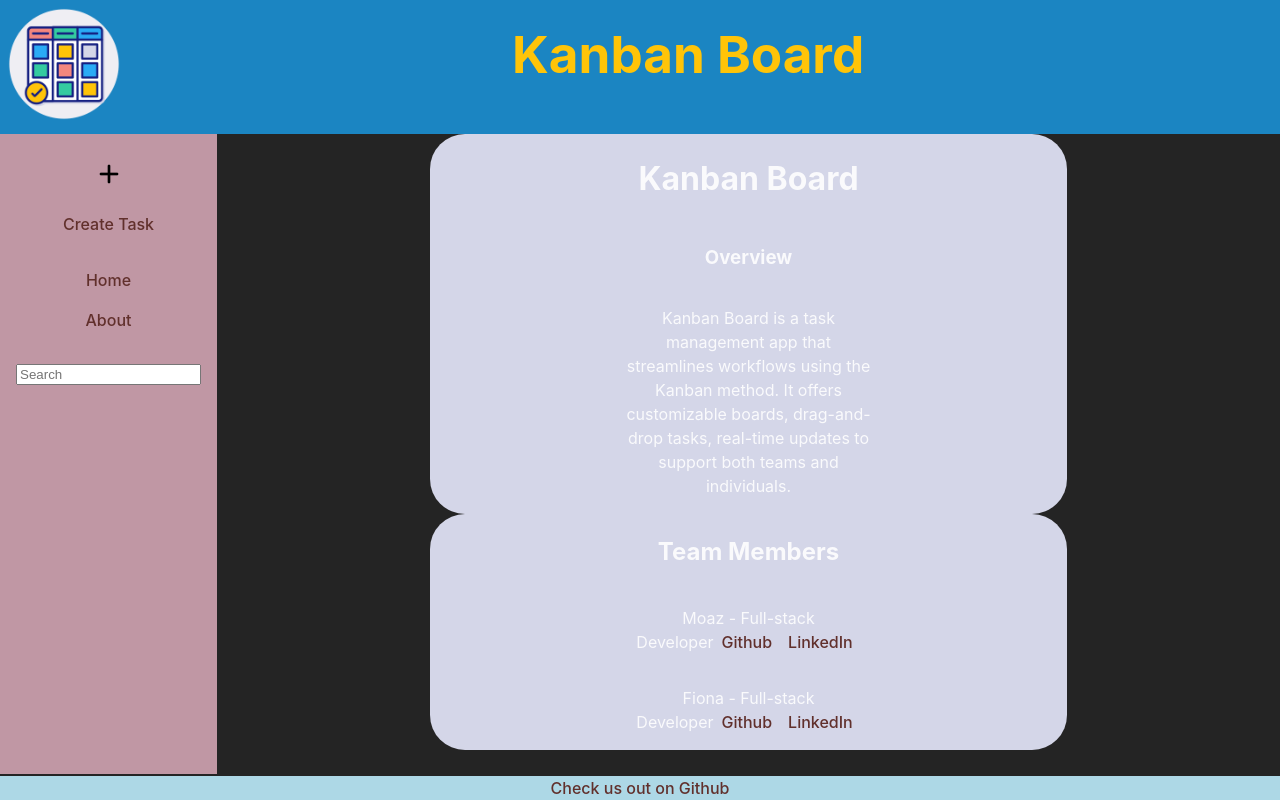
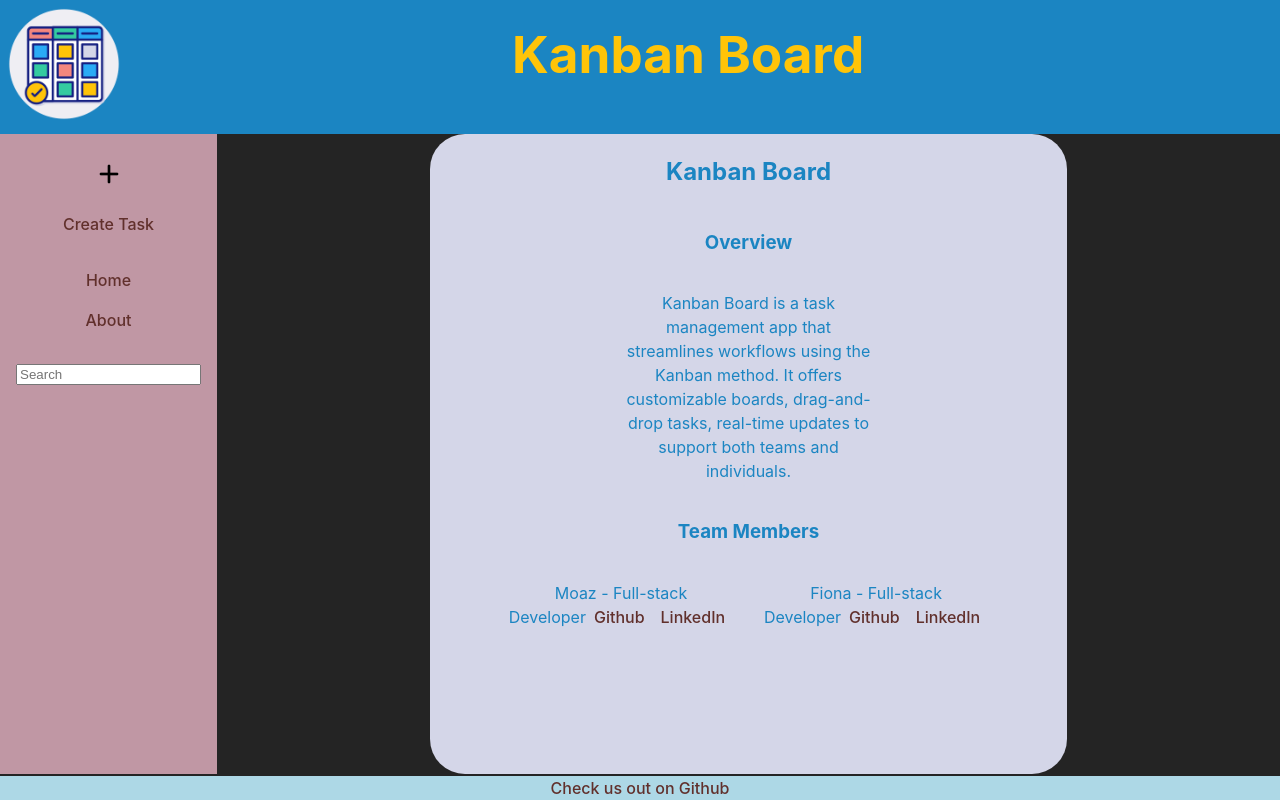
Before and after one commit to zee-fi/kanbanBoardApp, a React (Vite) app: page /about in a window 1280 px wide. Built offline with nearby package versions, Linux system fonts and the light colour scheme; no server answers; the HTML template or start-up script is replaced by a standard one.

Commit message:
edited about page css

```diff
--- a/src/Pages/AboutPage.jsx
+++ b/src/Pages/AboutPage.jsx
@@ -1,7 +1,7 @@
 export default function About() {
   return (
     <div className="about">
-      <header>
+      <section>
         <h1>Kanban Board</h1>
         <h3>Overview</h3>
         <p>
@@ -9,10 +9,9 @@ export default function About() {
           the Kanban method. It offers customizable boards, drag-and-drop tasks,
           real-time updates to support both teams and individuals.
         </p>
-      </header>
 
-      <section>
-        <h2>Team Members</h2>
+        <h3> Team Members</h3>
+        <div className="members">
           <p>
             Moaz - Full-stack Developer
             <a href="https://github.com/MoazMubaydin">Github</a>
@@ -25,6 +24,7 @@ export default function About() {
             <a href="https://github.com/zee-fi">Github</a>
             <a href="https://www.linkedin.com/in/fiona-hulse/">LinkedIn</a>
           </p>
+        </div>
       </section>
       <footer></footer>
     </div>
--- a/src/index.css
+++ b/src/index.css
@@ -160,15 +160,15 @@ button:focus-visible {
   flex-direction: column;
 }
 
-.about{
+.about section{
 
   height: 80vh;
+  color: rgb(27, 133, 194);
 
 }
 .about header , .about section{
   display: flex;
   flex-direction: column;
-
   align-items: center;
   background-color: rgb(212, 214, 232);
   border-radius: 35px;
@@ -177,3 +177,7 @@ button:focus-visible {
 .about p{
   width: 40%;
 }
+.members{
+  display: flex;
+  justify-content: center;
+}
```
Lines whose indentation alone changed are shown as unchanged.
